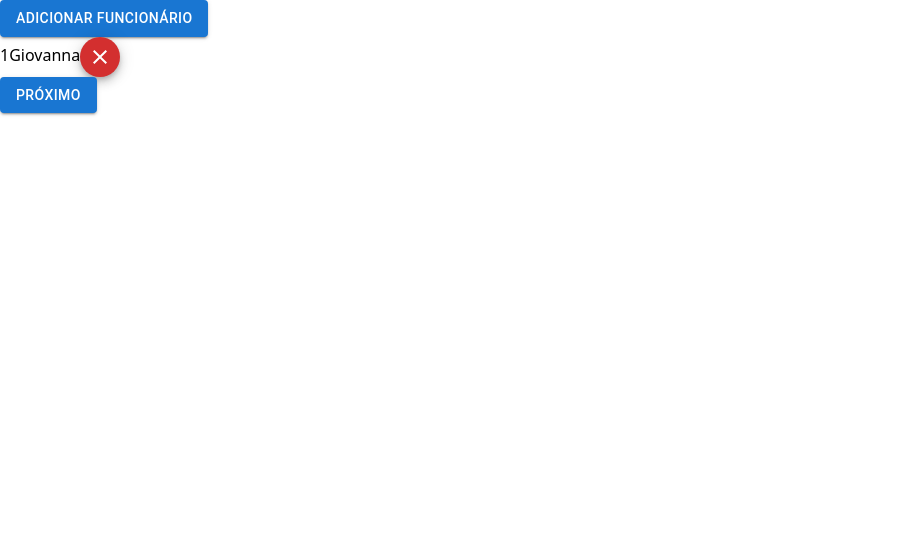
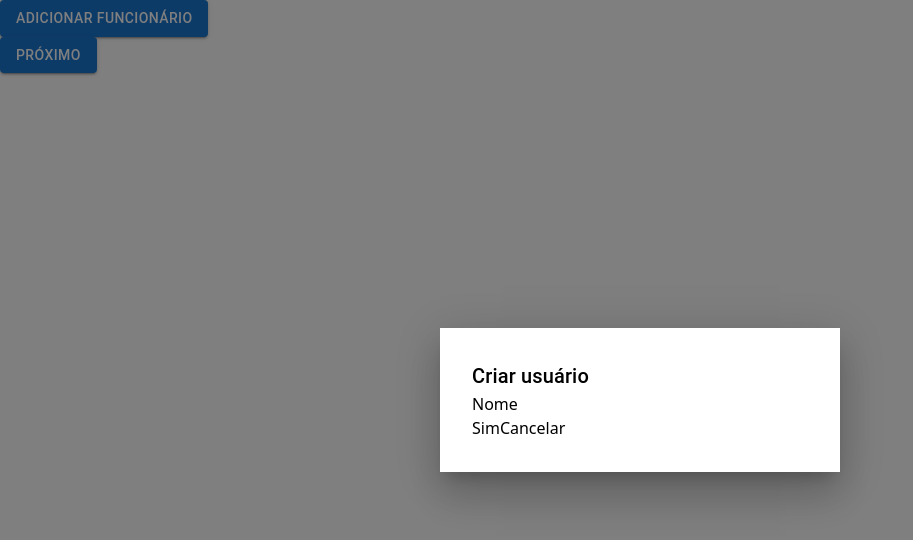
Before and after one commit to Minilodon/lista-atendimento, a React (Vite) app: page / in a window 1280 px wide. Both pictures are taken after a click on the button "ADICIONAR FUNCIONÁRIO". Shown: the top 540 px of the page, without its empty margins (0-913 px from the left). Built offline with nearby package versions, Linux system fonts and the light colour scheme.

Commit message:
criação do modal de criação de usuário

```diff
--- a/src/App.tsx
+++ b/src/App.tsx
@@ -7,13 +7,13 @@ import { useWorkersContext } from './contexts/Workers/WorkersContext';
 
 function App() {
 
-  const {openDeleteModal} = useModalContext()
-  const {setSelectedWorker, workers, addWorker, putFirstToLastPosition} = useWorkersContext()
+  const {openDeleteModal, openCreateModal} = useModalContext()
+  const {setSelectedWorker, workers, putFirstToLastPosition} = useWorkersContext()
 
 
   return (
     <div className="w-sceen h-screen bg-red-300 flex flex-col items-center justify-center">
-      <Button variant="contained" onClick={addWorker}>Adicionar funcionário</Button>
+      <Button variant="contained" onClick={openCreateModal}>Adicionar funcionário</Button>
       <ol>
         {workers.map((worker, index) =>
           <li key={worker.id} className='flex items-center gap-x-2'>
--- /dev/null
+++ b/src/components/Modals/CreateModal/CreateModal.tsx
@@ -0,0 +1,55 @@
+import Box from '@mui/material/Box';
+import Typography from '@mui/material/Typography';
+import Modal from '@mui/material/Modal';
+import { useWorkersContext } from '../../../contexts/Workers/WorkersContext';
+
+const style = {
+  position: 'absolute',
+  top: '50%',
+  left: '50%',
+  transform: 'translate(-50%, -50%)',
+  width: 400,
+  bgcolor: 'background.paper',
+  boxShadow: 24,
+  p: 4,
+};
+
+interface Props {
+    showModal: boolean;
+    closeModal: () => void
+}
+
+export default function CreateModal(props: Props) {
+    const {closeModal, showModal} = props
+    const { setSelectedWorker } = useWorkersContext()
+
+    const resetWorker = () => {
+      setSelectedWorker(undefined)
+      closeModal()
+    }
+
+  return (
+    <div>
+      <Modal
+        open={showModal}
+        onClose={resetWorker}
+      >
+        <Box sx={style}>
+          <Typography id="modal-modal-title" variant="h6" component="h2">
+            Criar usuário
+          </Typography>
+          <div>
+            <span>Nome</span>
+            <input />
+          </div>
+          <div className='flex items-center justify-between'>
+            <button onClick={() => {
+              resetWorker()
+            }}>Sim</button>
+            <button onClick={resetWorker}>Cancelar</button>
+          </div>
+        </Box>
+      </Modal>
+    </div>
+  );
+}
--- a/src/contexts/Modal/ModalContextProvider.tsx
+++ b/src/contexts/Modal/ModalContextProvider.tsx
@@ -1,8 +1,10 @@
 import React, { ReactNode, createContext, useState } from 'react';
 import DeleteModal from '../../components/Modals/DeleteModal/DeleteModal';
+import CreateModal from '../../components/Modals/CreateModal/CreateModal';
 
 interface ModalContextValue {
   openDeleteModal: () => void;
+  openCreateModal: () => void;
 }
 
 export const ModalContext = createContext<ModalContextValue>(
@@ -16,19 +18,27 @@ type ModalContextProviderProps = {
 export default function ModalContextProvider(props: ModalContextProviderProps) {
   const { children } = props;
   const [showDeleteModal, setShowDeleteModal] = useState(false)
+  const [showCreateModal, setShowCreateModal] = useState(false)
 
   const openDeleteModal = () => {setShowDeleteModal(true)}
   const closeDeleteModal = () => {
     setShowDeleteModal(false)
   }
 
+  const openCreateModal = () => {setShowCreateModal(true)}
+  const closeCreateModal = () => {
+    setShowCreateModal(false)
+  }
+
   const value: ModalContextValue = React.useMemo(() => ({
     openDeleteModal,
+    openCreateModal,
   }), []);
 
   return (
     <ModalContext.Provider value={value}>
         <DeleteModal closeModal={closeDeleteModal} showModal={showDeleteModal}/>
+        <CreateModal closeModal={closeCreateModal} showModal={showCreateModal}/>
       {children}
     </ModalContext.Provider>
   );
```
